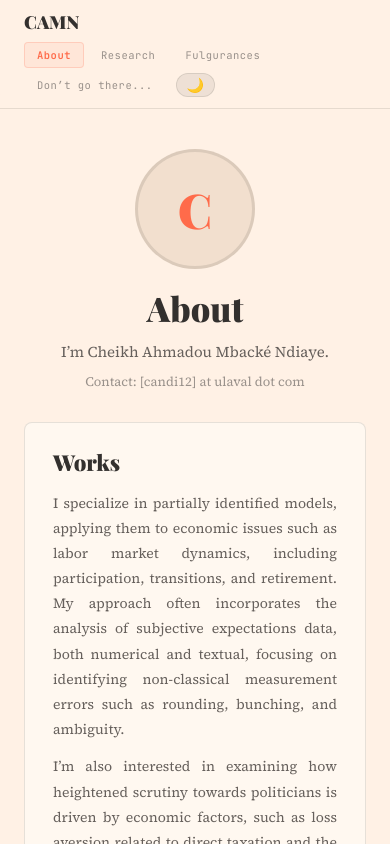
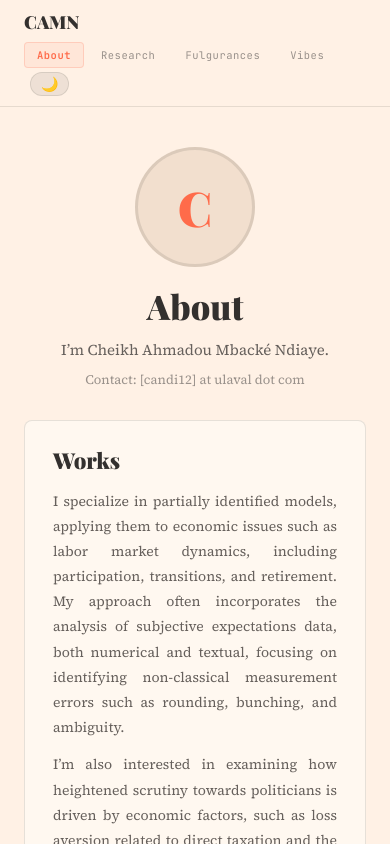
Before and after one commit to cheikh-a/cheikh-a, a React (Vite) app: page / in a window 390 px wide. Shown: the top 844 px of the page. Built offline with nearby package versions, Linux system fonts and the light colour scheme.

Commit message:
update site from new zip

```diff
--- a/src/App.jsx
+++ b/src/App.jsx
@@ -1723,7 +1723,9 @@ export default function App(){
   const TC=dark?DARK_T:LIGHT_T;
   const nav=(p,s)=>{window.location.hash=s?`/${p}/${s}`:`/${p}`};
   const article=articleSlug?ARTICLES.find(a=>a.slug===articleSlug):null;
-  const navItems=[{id:"about",label:"About"},{id:"research",label:"Research"},{id:"fulgurances",label:"Fulgurances"},{id:"dontgothere",label:"Don’t go there..."}];
+  const[isMobile,setIsMobile]=useState(()=>typeof window!=="undefined"&&window.innerWidth<600);
+  useEffect(()=>{const h=()=>setIsMobile(window.innerWidth<600);window.addEventListener("resize",h);return()=>window.removeEventListener("resize",h)},[]);
+  const navItems=[{id:"about",label:"About"},{id:"research",label:"Research"},{id:"fulgurances",label:"Fulgurances"},{id:"dontgothere",label:"Don’t go there...",short:"Vibes"}];
   const fmtDate=(d,lang)=>{const dt=new Date(d);const MF=["jan.","fév.","mars","avr.","mai","juin","juil.","août","sept.","oct.","nov.","déc."];const ME=["Jan","Feb","Mar","Apr","May","Jun","Jul","Aug","Sep","Oct","Nov","Dec"];const M=lang==="fr"?MF:ME;return dt.getDate()+" "+M[dt.getMonth()]+" "+dt.getFullYear()};
   const renderBody=(body,lang)=>body.map((p,i)=>{
     if(p.startsWith("###"))return <h3 key={i} style={{fontFamily:C.fd,fontSize:18,fontWeight:700,color:TC.ink,margin:"28px 0 12px",lineHeight:1.3}}>{p.slice(3)}</h3>;
@@ -1751,7 +1753,7 @@ button:hover{filter:brightness(1.08)}
             border:"1px solid "+(page===n.id?TC.coral+"33":"transparent"),
             color:page===n.id?TC.coral:TC.ink3,padding:"5px 12px",borderRadius:4,
             fontSize:10.5,fontFamily:C.fm,cursor:"pointer",transition:"all .2s",
-            fontWeight:page===n.id?600:400,letterSpacing:.5}}>{n.label}</button>))}
+            fontWeight:page===n.id?600:400,letterSpacing:.5,whiteSpace:"nowrap"}}>{isMobile&&n.short?n.short:n.label}</button>))}
           <button onClick={()=>setDark(!dark)} style={{background:dark?"#fff2":"#0001",border:"1px solid "+TC.brd,borderRadius:20,padding:"4px 10px",cursor:"pointer",fontSize:14,marginLeft:6,lineHeight:1,transition:"all .3s"}} title={dark?"Mode jour":"Mode nuit"}>
             {dark?"☀️":"🌙"}</button>
         </div>
--- a/vite.config.js
+++ b/vite.config.js
@@ -3,5 +3,5 @@ import react from '@vitejs/plugin-react'
 
 export default defineConfig({
   plugins: [react()],
-  base: '/cheikh-a/',
+  base: '/camn-site/',
 })
```
Also changed, not shown: 1 other file (tests, documents, lock files or other folders).
